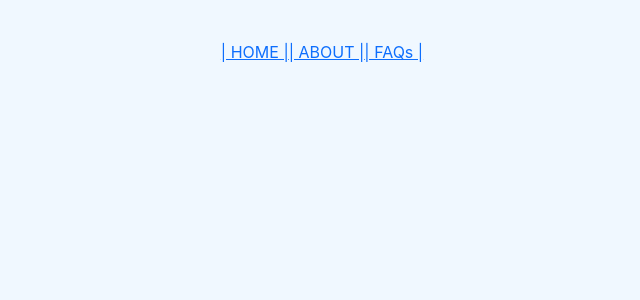
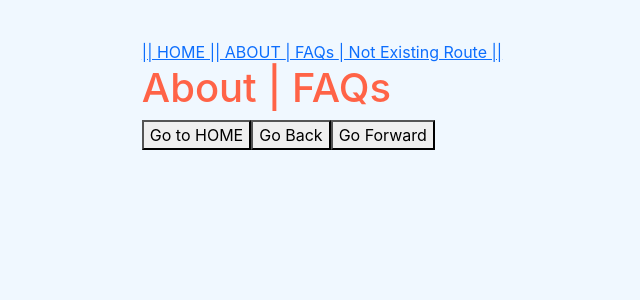
Before and after one commit to rl-albores/create-react-lecciones, a React (Create React App) app in the folder my-app/: page /faqs in a window 1280 px wide. Shown: the top 300 px of the page, without its empty margins (318-958 px from the left). Built offline with nearby package versions, Linux system fonts and the light colour scheme.

Commit message:
Agregado Route Routers

```diff
--- a/my-app/src/AppRoutingOne.js
+++ b/my-app/src/AppRoutingOne.js
@@ -3,21 +3,25 @@ import './App.css'
 import HomePage from './pages/home/HomePage'
 import NotFoundPage from './pages/404/NotFoundPage'
 import AboutPage from './pages/about-faqs/AboutPage'
+import ProfilePage from './pages/profile/ProfilePage'
 
 function AppRoutingOne() {
   return (
     <Router>
       <div>
         <aside>
-          <Link to="/">| HOME |</Link>
-          <Link to="/about">| ABOUT |</Link>
-          <Link to="/faqs">| FAQs |</Link>
+          <Link to="/">|| HOME |</Link>
+          <Link to="/about">| ABOUT </Link>
+          <Link to="/faqs">| FAQs </Link>
+          <Link to="/any404">| Not Existing Route ||</Link>
         </aside>
         <main>
           <Routes>
             <Route path="/" element={<HomePage />} />
-            <Route path="/(about|faqs)" element={<AboutPage />} />
-            <Route element={<NotFoundPage />} />
+            <Route path="/about" element={<AboutPage />} />
+            <Route path="/faqs" element={<AboutPage />} />
+            <Route path="/profile" element={<ProfilePage />} />
+            <Route path="*" element={<NotFoundPage />} />
           </Routes>
         </main>
       </div>
--- a/my-app/src/pages/404/NotFoundPage.jsx
+++ b/my-app/src/pages/404/NotFoundPage.jsx
@@ -1,9 +1,19 @@
 import React from 'react'
+import { useNavigate } from 'react-router-dom'
 
 const NotFoundPage = () => {
+  const navigate = useNavigate()
+
+  const navigateTo = (path) => {
+    navigate(path)
+  }
+
   return (
     <div>
       <h1>404 - Page Not Found</h1>
+      <div>
+        <button onClick={() => navigateTo('/')}>Go back to HOME</button>
+      </div>
     </div>
   )
 }
--- a/my-app/src/pages/about-faqs/AboutPage.jsx
+++ b/my-app/src/pages/about-faqs/AboutPage.jsx
@@ -1,9 +1,32 @@
 import React from 'react'
+import { useLocation, useNavigate } from 'react-router-dom'
 
 const AboutPage = () => {
+  const location = useLocation()
+  const navigate = useNavigate()
+
+  console.log(('We are in route: ', location.pathname))
+
+  const navigateTo = (path) => {
+    navigate(path)
+  }
+
+  const goBack = () => {
+    navigate(-1)
+  }
+
+  const goForward = () => {
+    navigate(+1)
+  }
+
   return (
     <div>
-      <h1>About | FAQs Page </h1>
+      <h1>About | FAQs </h1>
+      <div>
+        <button onClick={() => navigateTo('/')}>Go to HOME</button>
+        <button onClick={goBack}>Go Back</button>
+        <button onClick={goForward}>Go Forward</button>
+      </div>
     </div>
   )
 }
--- a/my-app/src/pages/home/HomePage.jsx
+++ b/my-app/src/pages/home/HomePage.jsx
@@ -1,9 +1,17 @@
 import React from 'react'
+import { useNavigate } from 'react-router-dom'
 
 const HomePage = () => {
+  const navigate = useNavigate()
+
+  const navigateTo = (path) => {
+    navigate(path)
+  }
+
   return (
     <div>
       <h1>Home Page</h1>
+      <button onClick={() => navigateTo('/profile')}>Go to Profile</button>
     </div>
   )
 }
--- /dev/null
+++ b/my-app/src/pages/profile/ProfilePage.jsx
@@ -0,0 +1,21 @@
+import React from 'react'
+import { useNavigate } from 'react-router-dom'
+
+const ProfilePage = () => {
+  const navigate = useNavigate()
+
+  const goBack = () => {
+    navigate(-1)
+  }
+
+  return (
+    <div>
+      <h1>Profile Page</h1>
+      <div>
+        <button onClick={goBack}>Go Back</button>
+      </div>
+    </div>
+  )
+}
+
+export default ProfilePage
```
